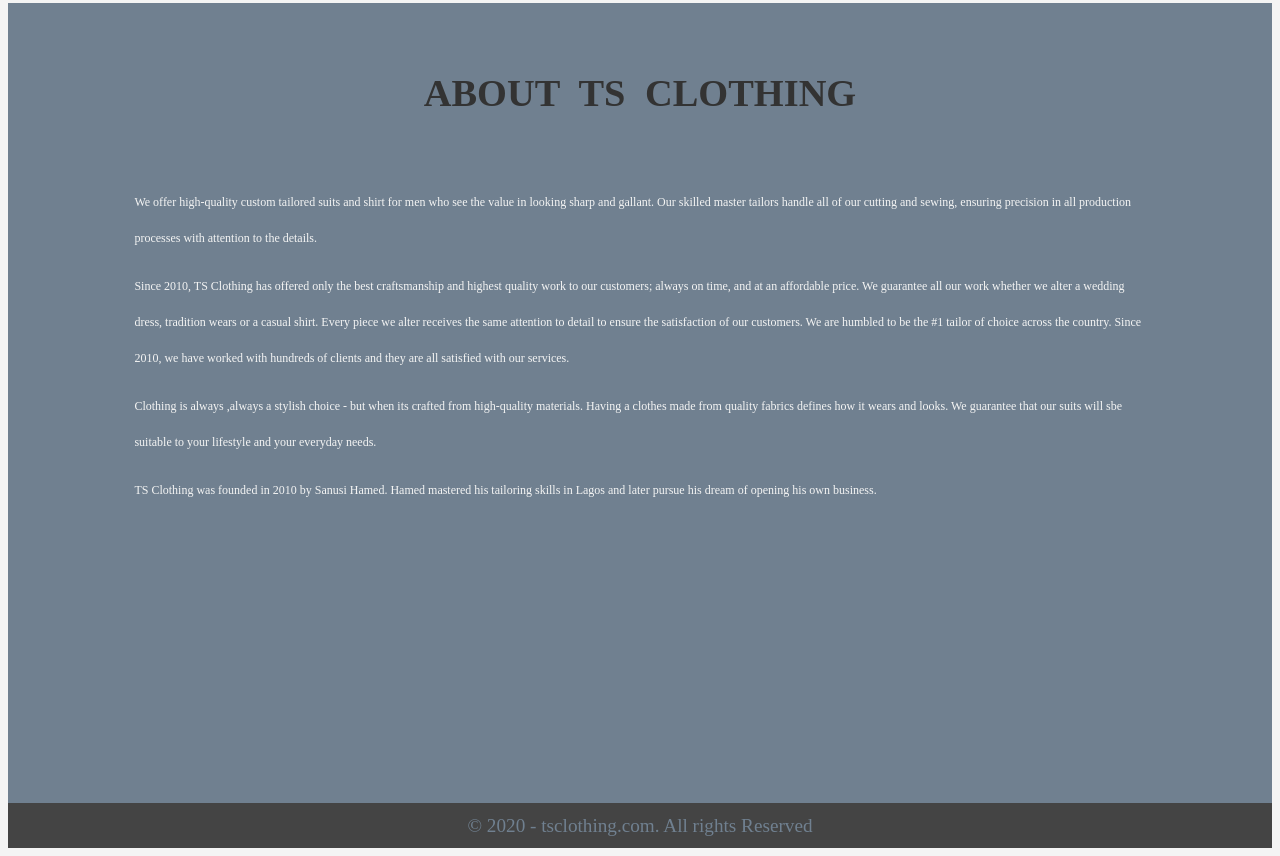
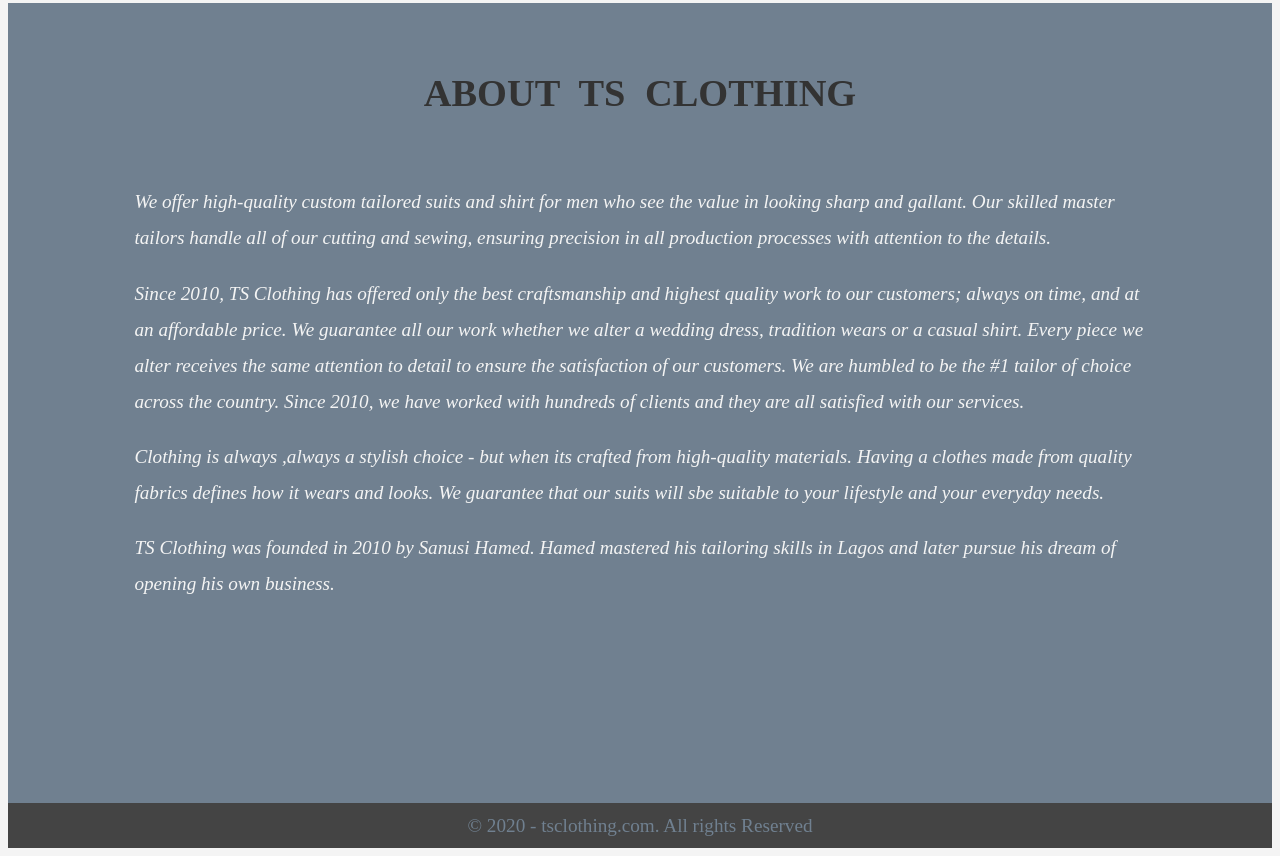
Before and after one commit to shoptsc/shoptsc.github.io, a plain HTML site: page about.html in a window 1280 px wide. Shown: the part 841-1697 px from the top of the page. Drawn offline with Linux system fonts and the light colour scheme.

Commit message:
Update about.css

```diff
--- a/css/about.css
+++ b/css/about.css
@@ -23,9 +23,9 @@
 .content-1 p {
     /* font-family: 'Kaushan Script', cursive; */
     color: #f4f4f4;
-    font-size: 0.5rem;
+    font-size: 0.8rem;
     text-align: left;
-    /* font-style: italic; */
+    font-style: italic;
 }
 
 @media (min-width: 750px) {
```
